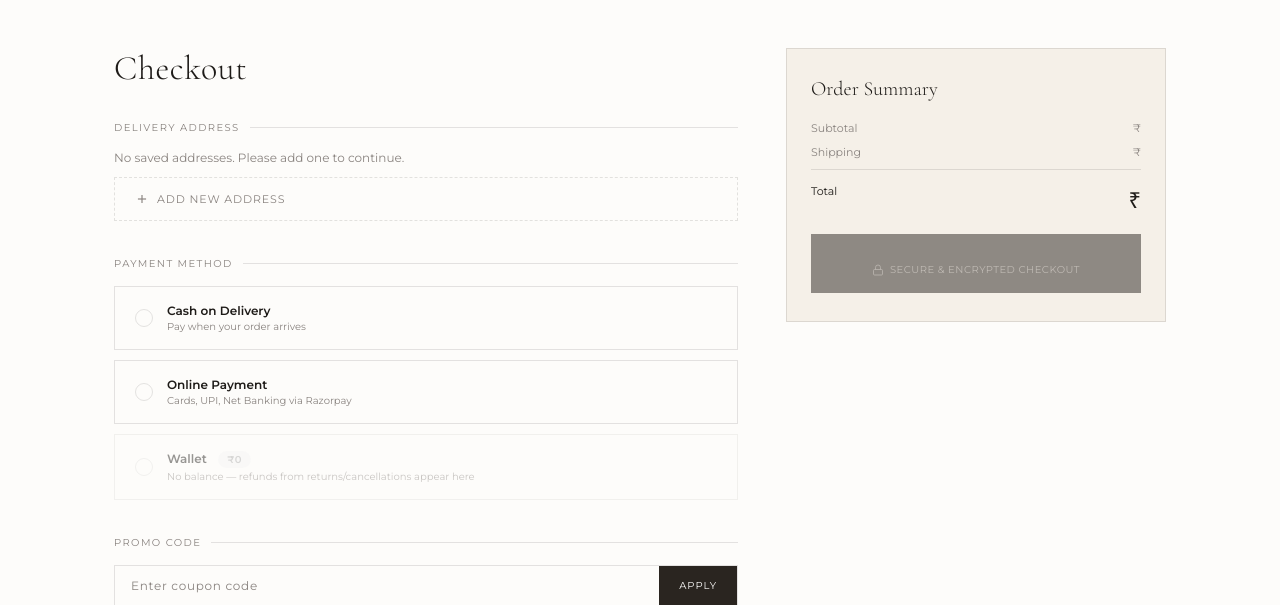
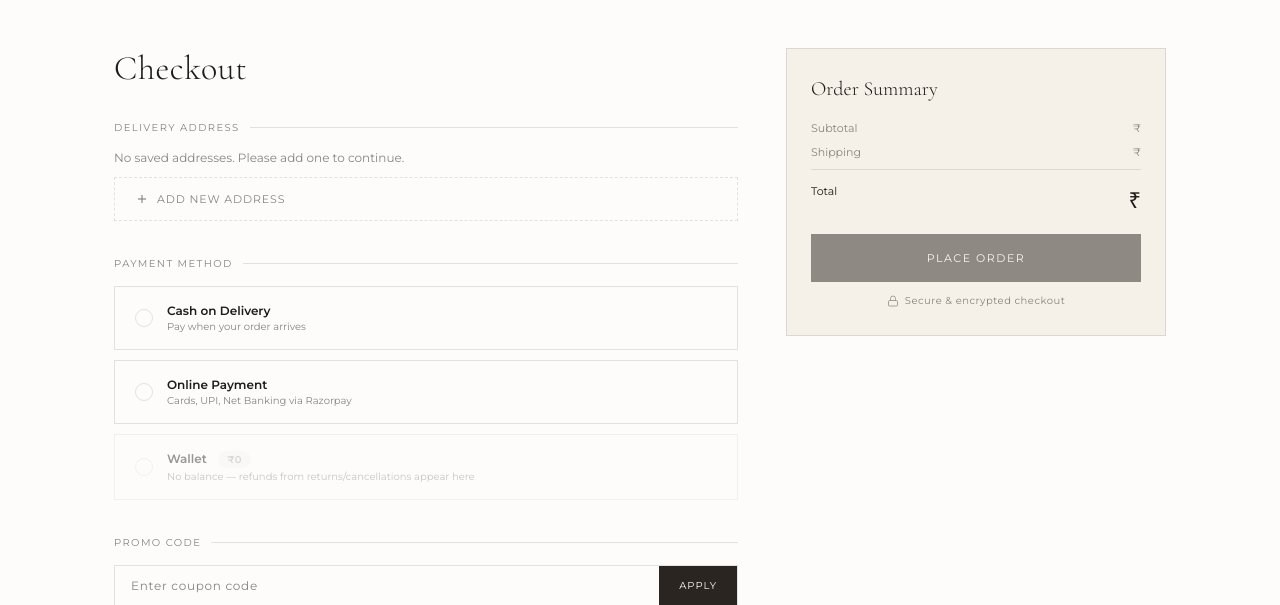
Before and after one commit to Shana-jebin/alaia-footwear, a Django app: template orders/templates/orders/checkout.html in a window 1280 px wide. Shown: the part 60-665 px from the top of the page. Run offline with Django 5.2, Linux system fonts and the light colour scheme; the template is opened without the code that fills it, so the values that code supplies are empty; some libraries are stand-ins or nearby versions.

Commit message:
fix checkout button

```diff
--- a/orders/templates/orders/checkout.html
+++ b/orders/templates/orders/checkout.html
@@ -287,8 +287,10 @@
       <span id="grandTotal">₹{{ total|floatformat:0 }}</span>
     </div>
 
-   <button type="button" class="btn-place" id="placeOrderBtn"
+   <button type="submit" class="btn-place" id="placeBtn"
     {% if not addresses %}disabled{% endif %}>
+  Place Order
+</button>
 
     <div class="secure-note">
       <svg width="12" height="12" fill="none" stroke="currentColor"
```
